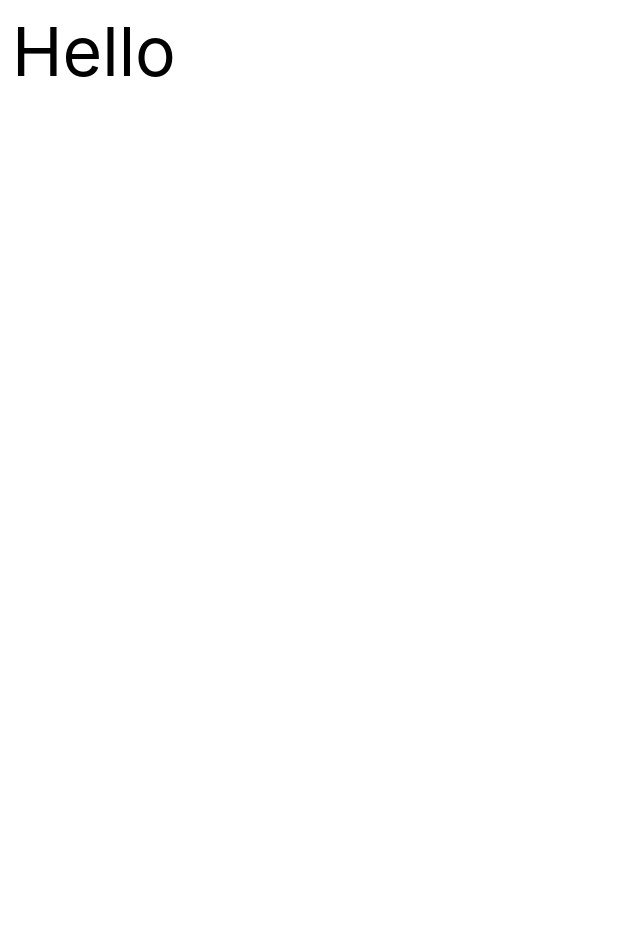
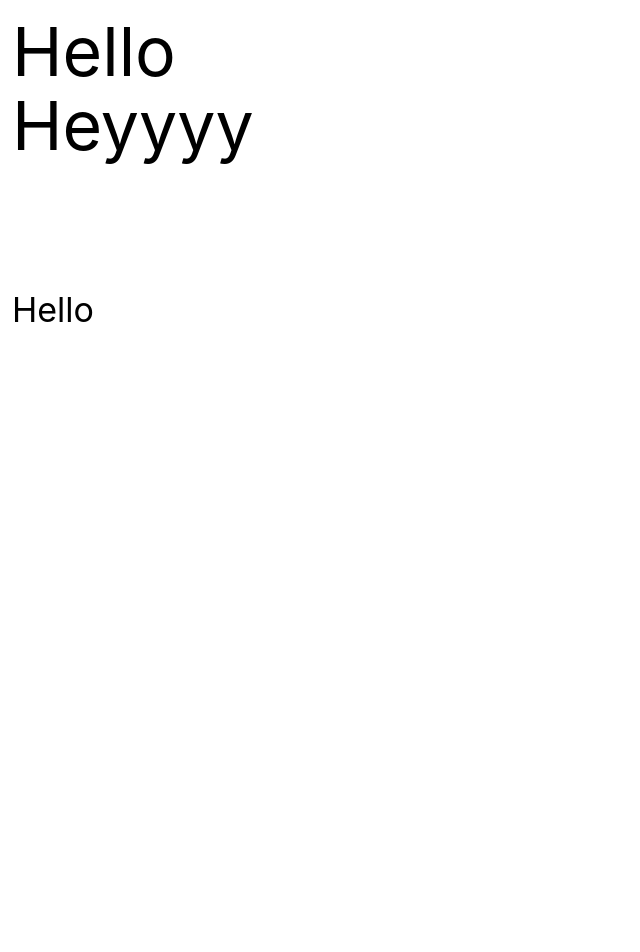
Before and after one commit to Josephine-Ann/personal-website-22, a Next.js app: page /invisible in a window 1280 px wide. Shown: the top 952 px of the page, without its empty margins (0-640 px from the left). Before the commit the page ends 800 px from the top, so only its background shows below. Built offline with nearby package versions, Linux system fonts and the light colour scheme.

Commit message:
invisible

```diff
--- a/pages/invisible.js
+++ b/pages/invisible.js
@@ -10,8 +10,29 @@ export default function Invisible() {
                     <h1 className="tab:text-[68px]">Hello</h1>
                 </div>
                 <div className="tab:h-[8vh] tab:w-[400px]">
+                </div>
+                <div className="xs:h-[210px]">
+                    <div className="xs:h-[6px]">
+                        <p className="tab:text-[68px]">Heyyyy</p>
+                    </div>
+                </div>
+                <div className="xs:w-[230px]">
 
                 </div>
+                <div className="xs:w-[210px]">
+                    <h1 className="xs:text-[34px] stan_mob:mx-auto">Hello</h1>
+                </div>
+                <div className="mid_mob:h-[6px] mid_mob:w-[210px]">
+                </div>
+            </div>
+            <div className="stan_mob:h-[275px]">
+                <div className="stan_mob:h-[8px] stan_mob:w-[310px]"></div>
+                <div className="xl:pt-[50%] xl:w-[100vw] xl:h-[100vh] stan_mob:w-[290.5px]">
+                    <h1 className="stan_mob:text-[48px]">Yo yo yo</h1>
+                </div>
+            </div>
+            <div className="lan:top-[110px] lan:block hidden xl:relative">
+                <h1 className="lan:hidden">Si</h1>
             </div>
         </Navbar>
     )
```
